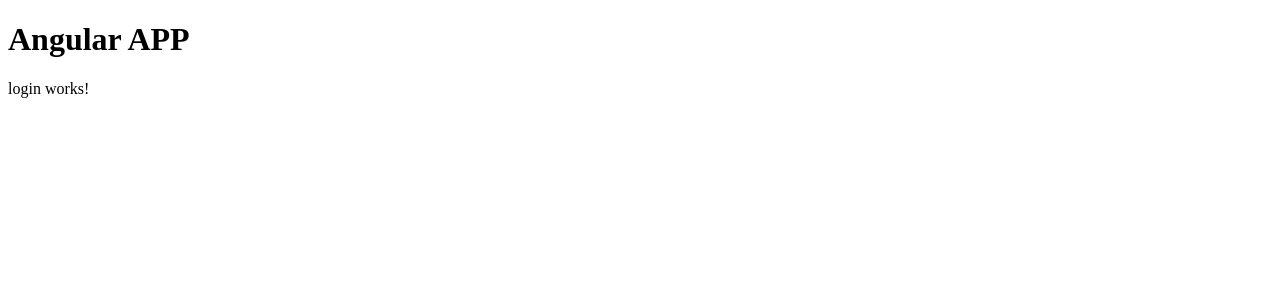
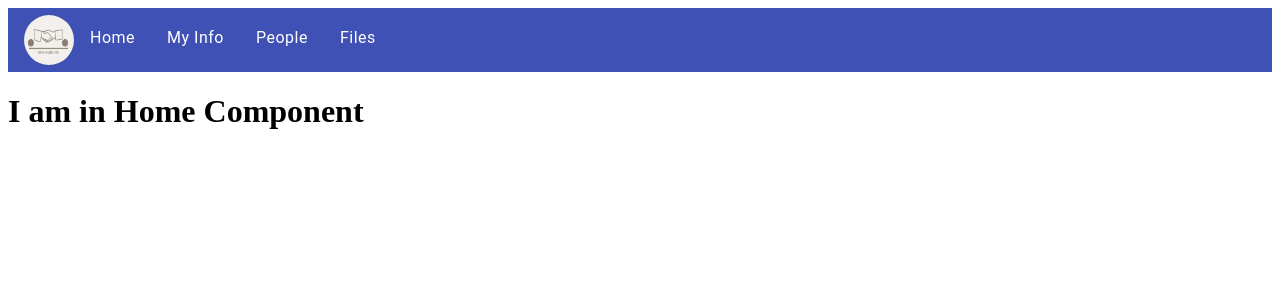
Before and after one commit to yashaswini13695/Onboarding_2024, an Angular app in the folder my-project-v16/: page / in a window 1280 px wide. Shown: the top 300 px of the page. Built offline with nearby package versions, Linux system fonts and the light colour scheme.

Commit message:
onboarding app changes
onboarding app changes

```diff
--- a/my-project-v16/angular.json
+++ b/my-project-v16/angular.json
@@ -30,6 +30,7 @@
               "src/assets"
             ],
             "styles": [
+              "./node_modules/@angular/material/prebuilt-themes/indigo-pink.css",
               "src/styles.scss"
             ],
             "scripts": []
@@ -93,6 +94,7 @@
               "src/assets"
             ],
             "styles": [
+              "./node_modules/@angular/material/prebuilt-themes/indigo-pink.css",
               "src/styles.scss"
             ],
             "scripts": []
--- a/my-project-v16/src/app/app-routing.module.ts
+++ b/my-project-v16/src/app/app-routing.module.ts
@@ -3,11 +3,15 @@
 import { LoginComponent } from './login/login.component';
 import { ForgotPasswordComponent } from './forgot-password/forgot-password.component';
 import { HomeComponent } from './home/home.component';
+import { MyInfoComponent } from './my-info/my-info.component';
+
 
 const routes: Routes = [
-  { path: '', component: LoginComponent },
+  { path: 'login', component: LoginComponent },
   { path : 'forgot-password', component: ForgotPasswordComponent},
   { path : 'home', component : HomeComponent},
+  { path : 'my-info', component : MyInfoComponent},
+  { path: '**', component: HomeComponent, pathMatch: 'full'}
 ];
 
 @NgModule({
--- a/my-project-v16/src/app/app.component.html
+++ b/my-project-v16/src/app/app.component.html
@@ -1,2 +1,2 @@
-<h1>Angular APP</h1>
+<app-nav-bar></app-nav-bar>
 <router-outlet></router-outlet>
--- a/my-project-v16/src/app/app.module.ts
+++ b/my-project-v16/src/app/app.module.ts
@@ -8,6 +8,8 @@
 import { ForgotPasswordComponent } from './forgot-password/forgot-password.component';
 import { HomeComponent } from './home/home.component';
 import { NavBarComponent } from './nav-bar/nav-bar.component';
+import { MaterialModule } from "./_material/material.module";
+import { MyInfoComponent } from './my-info/my-info.component';
 
 @NgModule({
   declarations: [
@@ -16,10 +18,12 @@
     SignupComponent,
     ForgotPasswordComponent,
     HomeComponent,
-    NavBarComponent
+    NavBarComponent,
+    MyInfoComponent
   ],
   imports: [
     BrowserModule,
+    MaterialModule,
     AppRoutingModule
   ],
   providers: [],
--- a/my-project-v16/src/app/home/home.component.html
+++ b/my-project-v16/src/app/home/home.component.html
@@ -1 +1 @@
-<p>home works!</p>
+<h1> I am in Home Component</h1>
--- /dev/null
+++ b/my-project-v16/src/app/my-info/my-info.component.html
@@ -0,0 +1 @@
+<p>my-info works!</p>
--- a/my-project-v16/src/app/nav-bar/nav-bar.component.html
+++ b/my-project-v16/src/app/nav-bar/nav-bar.component.html
@@ -1 +1,17 @@
-<p>nav-bar works!</p>
+<mat-toolbar color="primary">
+    <img src="../../assets/ONBOARDING.png" width="50" height="50" style="border-radius: 50%;overflow: hidden;">
+    <mat-nav-list class="list-horizontal">
+      <mat-list-item>
+        <a href="" routerLink="/home" routerLinkActive="active_route">Home</a>
+      </mat-list-item>
+      <mat-list-item>
+        <a href  routerLink="/my-info" routerLinkActive="active_route">My Info</a>
+      </mat-list-item>
+      <mat-list-item>
+        <a href  routerLink="/people" routerLinkActive="active_route">People</a>
+      </mat-list-item>
+      <mat-list-item>
+        <a href  routerLink="/files" routerLinkActive="active_route">Files</a>
+      </mat-list-item>
+    </mat-nav-list>
+</mat-toolbar>
--- a/my-project-v16/src/app/nav-bar/nav-bar.component.scss
+++ b/my-project-v16/src/app/nav-bar/nav-bar.component.scss
@@ -0,0 +1,17 @@
+mat-nav-list.list-horizontal {
+    padding: 0;
+    .mdc-list-item {
+      display: inline-block;
+      height: auto;
+      width: auto;
+    }
+}
+
+mat-nav-list a {
+    text-decoration: none;
+    color: white;
+}
+
+mat-nav-list a.active_route {
+   color: orange; /* Set the color for the active state */
+}
```
Also changed, not shown: my-project-v16/src/app/_material/material.module.ts (added, +118 -0 lines), my-project-v16/src/app/my-info/my-info.component.ts (added, +10 -0 lines), my-project-v16/src/app/my-info/my-info.component.scss (added), my-project-v16/src/assets/ONBOARDING.png (added), 1 other file (tests, documents, lock files or other folders).
